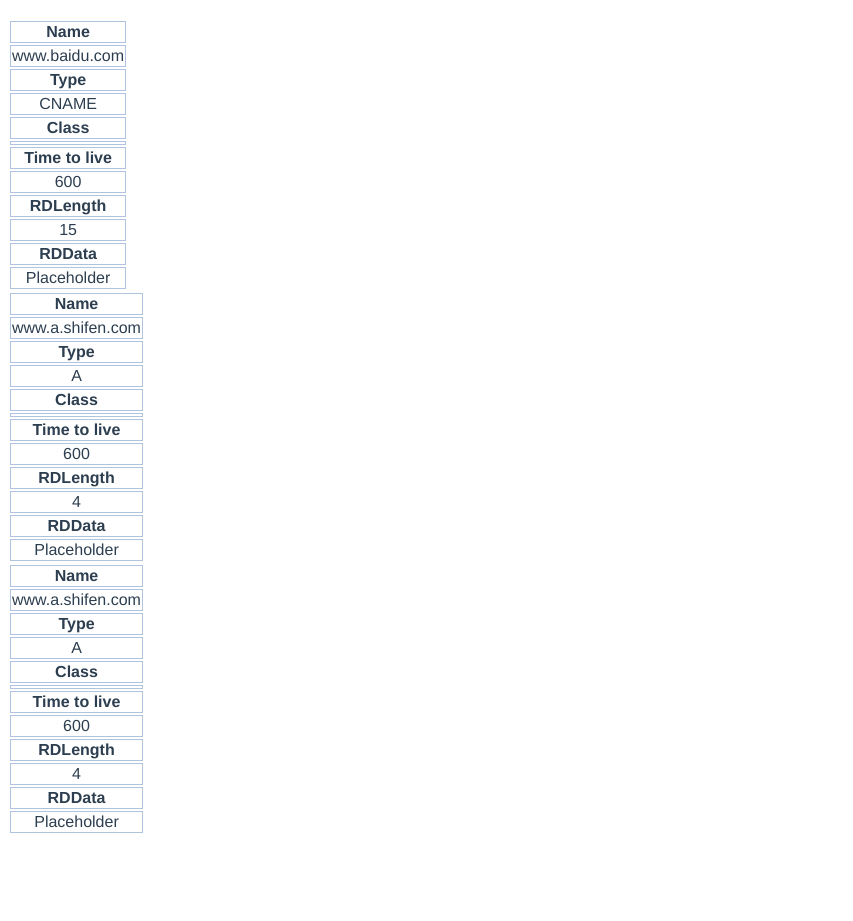
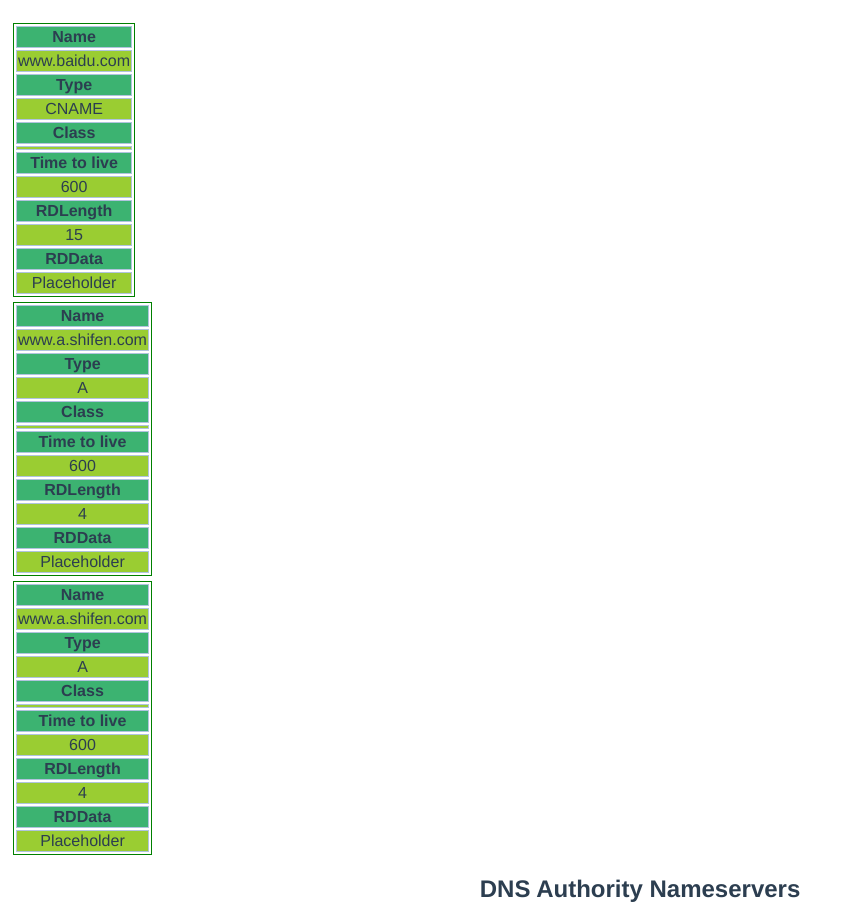
Before and after one commit to xiongmao86/dns-playground, a Vue app: page / in a window 1280 px wide. Shown: the part 743-1664 px from the top of the page, without its empty margins (0-853 px from the left). Before the commit the page ends 1586 px from the top, so only its background shows below. Built offline with nearby package versions, Linux system fonts and the light colour scheme.

Commit message:
Style a little bit.

```diff
--- a/src/App.vue
+++ b/src/App.vue
@@ -10,6 +10,10 @@
       <h2>DNS Answers</h2>
       <DNSResourceRecord v-for="(answer, index) in answers"
         v-bind="answer"
+        v-bind:key="index" />
+      <h2>DNS Authority Nameservers</h2>
+      <DNSResourceRecord v-for="(nameserver, index) in nameservers"
+        v-bind="nameserver"
         v-bind:key="index" />
   </div>
 </template>
@@ -29,7 +33,8 @@
   data () {
     return {
       querys: this.$store.state.querys,
-      answers: this.$store.state.answers
+      answers: this.$store.state.answers,
+      nameservers: this.$store.state.authoritative_nameservers
     }
   }
 }
@@ -44,4 +49,18 @@
   color: #2c3e50;
   margin-top: 60px;
 }
+
+table {
+  margin: 5px;
+  border: 1px solid green;
+}
+th, td {
+  border: 1px solid lightsteelblue;
+}
+th {
+  background-color: mediumseagreen;
+}
+td {
+  background-color: yellowgreen;
+}
 </style>
--- a/src/components/DNSHeader.vue
+++ b/src/components/DNSHeader.vue
@@ -78,16 +78,5 @@
 </script>
 
 <style>
-caption {
-    font-weight: bold;
-}
-td {
-    border: 1px solid lightsteelblue;
-}
-th {
-    border: 1px solid lightsteelblue;
-}
-tfoot {
-    display: none;
-}
+
 </style>
```
